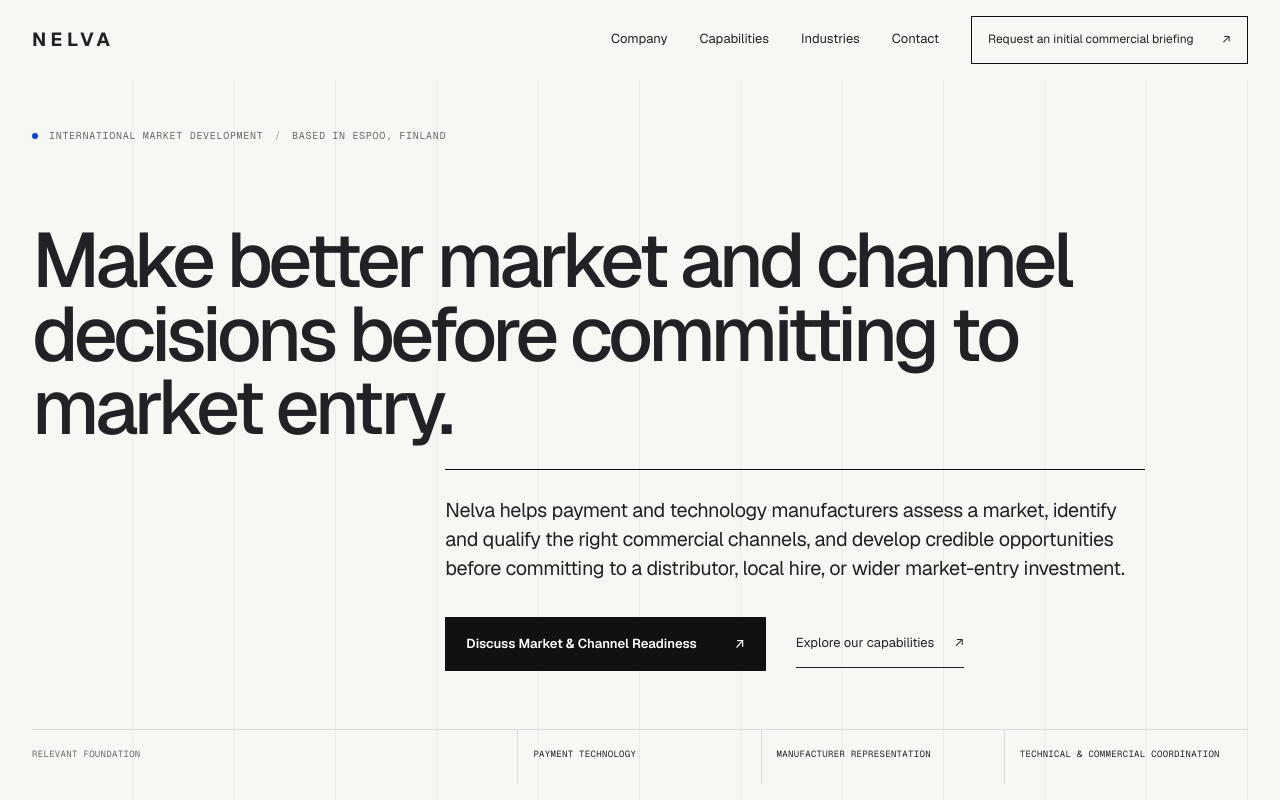
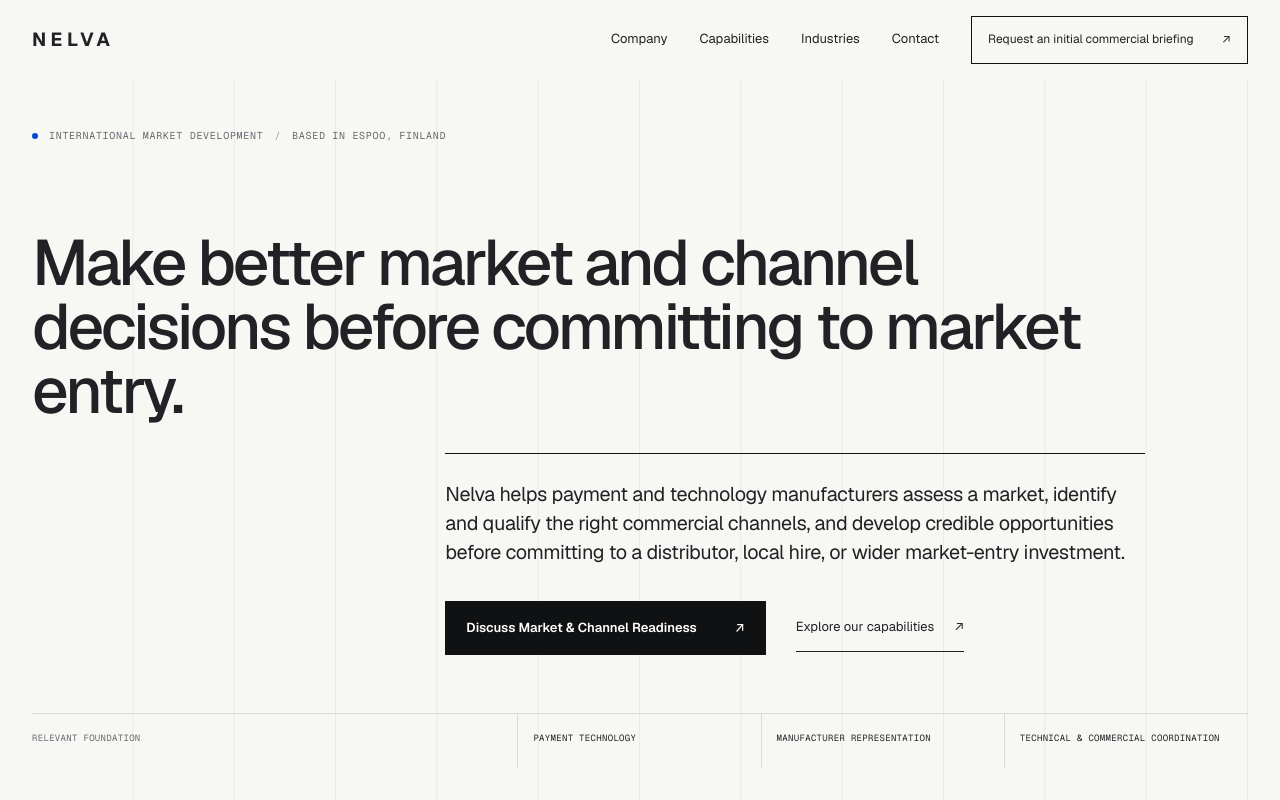
Before and after one commit to Maged-Mukred/Nelva, a Next.js app: page / in a window 1280 px wide. Shown: the top 800 px of the page. Built offline with nearby package versions, Linux system fonts and the light colour scheme.

Commit message:
Update globals.css

```diff
--- a/app/globals.css
+++ b/app/globals.css
@@ -958,9 +958,9 @@ button, a { -webkit-tap-highlight-color: transparent; }
   .company-hero h1,
   .industries-hero h1,
   .contact-page-grid h1 {
-    font-size: clamp(58px, 6vw, 94px);
-    line-height: 0.96;
-    letter-spacing: -0.055em;
+    font-size: clamp(48px, 5vw, 78px);
+    line-height: 1;
+    letter-spacing: -0.045em;
     font-weight: 440;
   }
 
```
